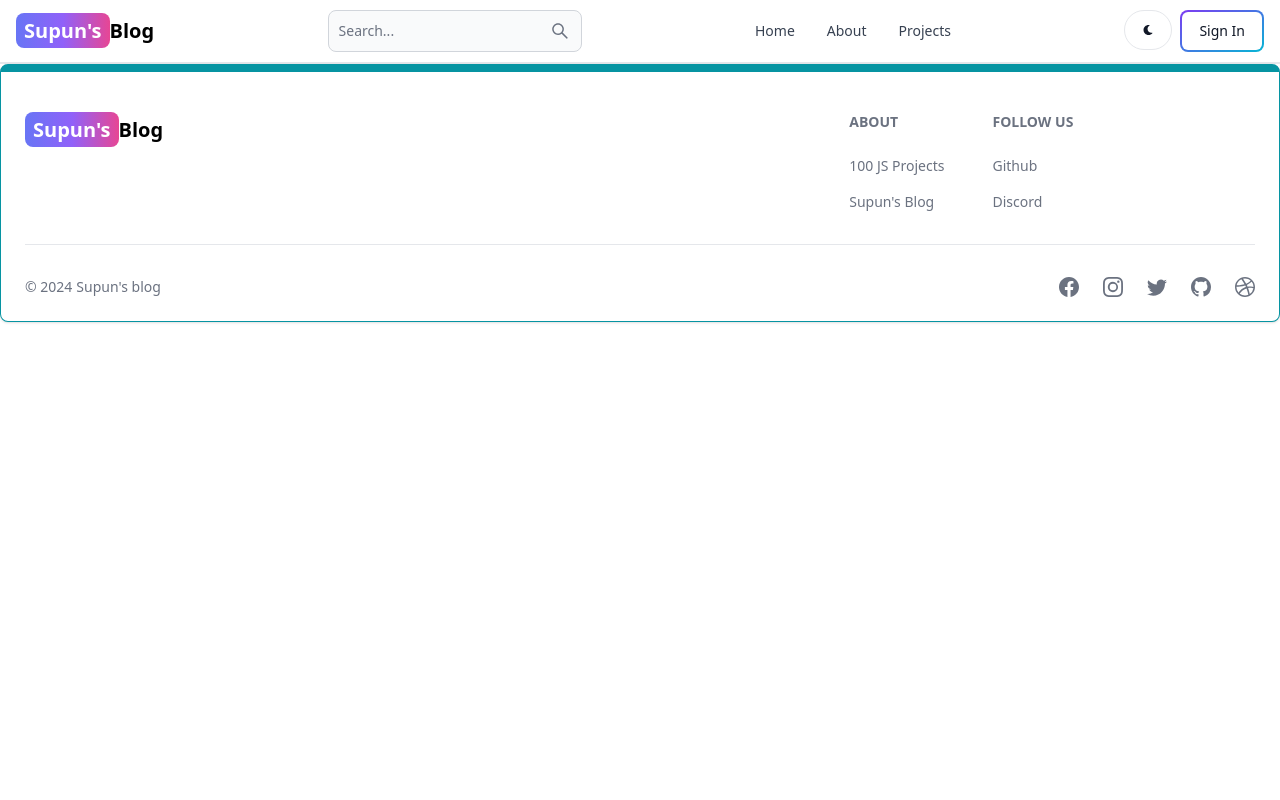
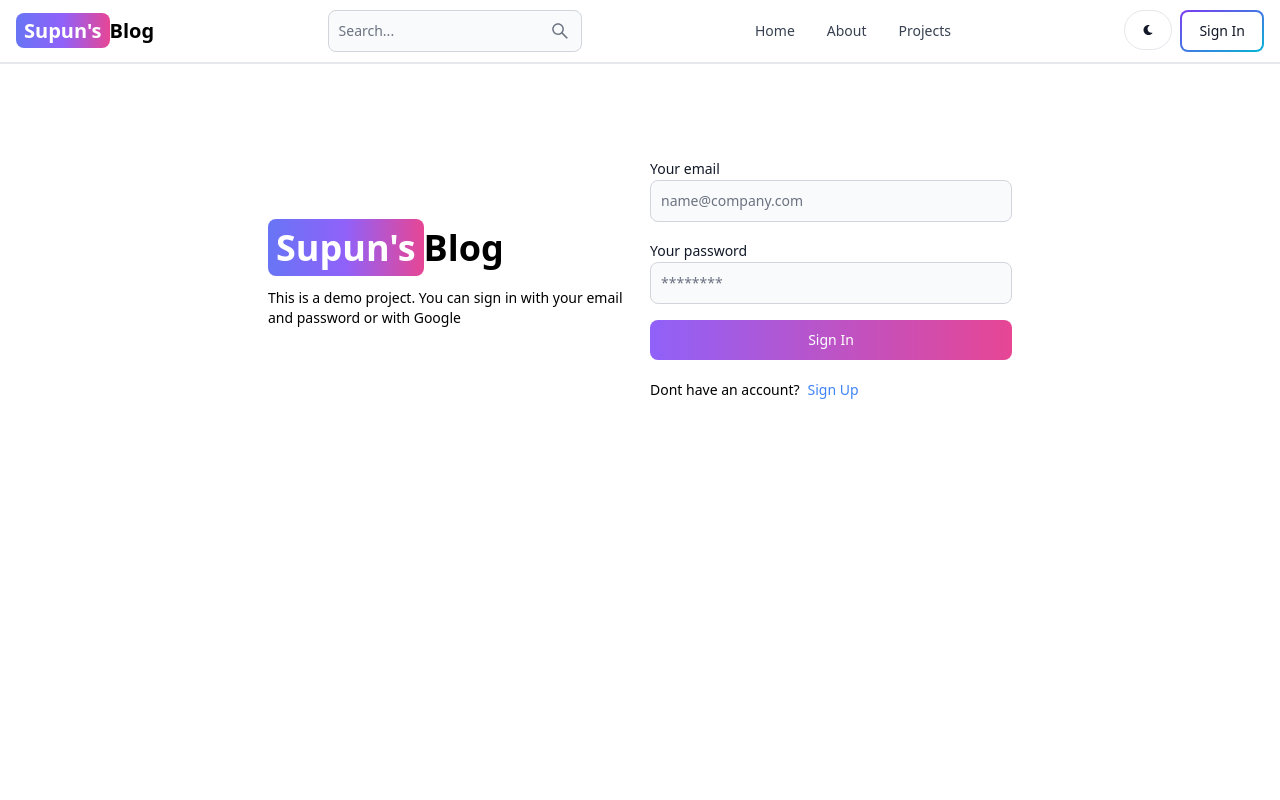
Before and after one commit to Supun-Madushanka/blog, a React (Create React App) app in the folder frontend/: page /sign-in in a window 1280 px wide. Shown: the top 800 px of the page. Built offline with nearby package versions, Linux system fonts and the light colour scheme.

Commit message:
complete sign in function

```diff
--- a/frontend/src/pages/SignIn.js
+++ b/frontend/src/pages/SignIn.js
@@ -1,9 +1,111 @@
-import React from 'react'
+import { Alert, Button, Label, Spinner, TextInput } from 'flowbite-react'
+import { useState } from 'react'
+import { Link, useNavigate } from 'react-router-dom'
 
 const SignIn = () => {
+  const [formData, setFormData] = useState({})
+  const [errorMessage, setErrorMessage] = useState(null)
+  const [loading, setLoading] = useState(false)
+  const navigate = useNavigate()
+
+  const handleChange = (e) => {
+    setFormData({...formData, [e.target.id]: e.target.value.trim()})
+  }
+
+  const handleSubmit = async (e) => {
+    e.preventDefault()
+    if(!formData.email || !formData.password){
+      return setErrorMessage('Please fill out all fileds.')
+    }
+    try {
+      setLoading(true)
+      setErrorMessage(null)
+      const res = await fetch('/auth/signin', {
+        method: 'POST',
+        headers: {
+          'Content-Type': 'application/json'
+        },
+        body: JSON.stringify(formData)
+      })
+      const data =await res.json()
+      if(data.success === false){
+        setLoading(false)
+        setErrorMessage(data.message)
+        return
+      }
+      setLoading(false)
+      if(res.ok){
+        navigate('/')
+      }
+    } catch (error) {
+      setErrorMessage(error.message)
+      setLoading(false)
+    }
+  }
+
   return (
-    <div>
+    <div className='min-h-screen mt-20'>
+      <div className='flex p-3 max-w-3xl mx-auto flex-col md:flex-row
+      md:items-center gap-5'>
+        {/* left side */}
+        <div className='flex-1'>
+          <Link to='/' className='font-bold dark:text-white text-4xl'>
+            <span className='px-2 py-1 bg-gradient-to-r from-indigo-500 via-purple-500 to-pink-500 rounded-lg text-white'>
+              Supun's
+            </span>
+            Blog
+          </Link>
+          <p className='text-sm mt-5'>This is a demo project. You
+          can sign in with your email and password or with Google</p>
+        </div>
 
+        {/* right side */}
+        <div className='flex-1'>
+          <form className='flex flex-col gap-4' onSubmit={handleSubmit}>
+            <div>
+              <Label value='Your email'/>
+              <TextInput
+                type='email'
+                placeholder='name@company.com'
+                id='email'
+                onChange={handleChange}
+              />
+            </div>
+            <div>
+              <Label value='Your password'/>
+              <TextInput
+                type='password'
+                placeholder='********'
+                id='password'
+                onChange={handleChange}
+              />
+            </div>
+            <Button gradientDuoTone='purpleToPink' type='submit' disabled={loading}>
+              {
+                loading ? (
+                  <>
+                    <Spinner size='sm'/>
+                    <span className='pl-3'>Loading...</span>
+                  </>
+                ) : 'Sign In'
+              }
+            </Button>
+          </form>
+          <div className='flex gap-2 text-sm mt-5'>
+            <span>Dont have an account?</span>
+            <Link to='/sign-up' className='text-blue-500'>
+              Sign Up
+            </Link>
+          </div>
+          {
+            errorMessage && (
+              <Alert className='mt-5' color='failure'>
+                {errorMessage}
+              </Alert>
+            )
+          }
+        </div>
+      </div>
     </div>
   )
 }
```
